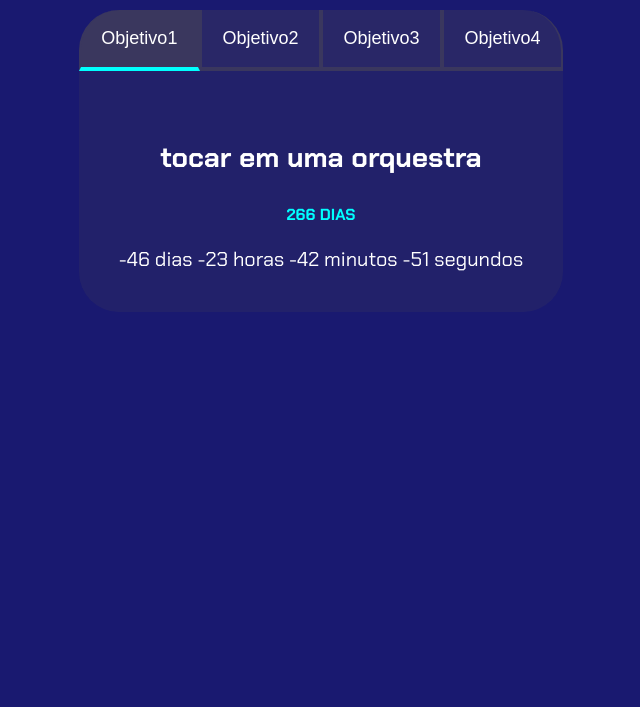
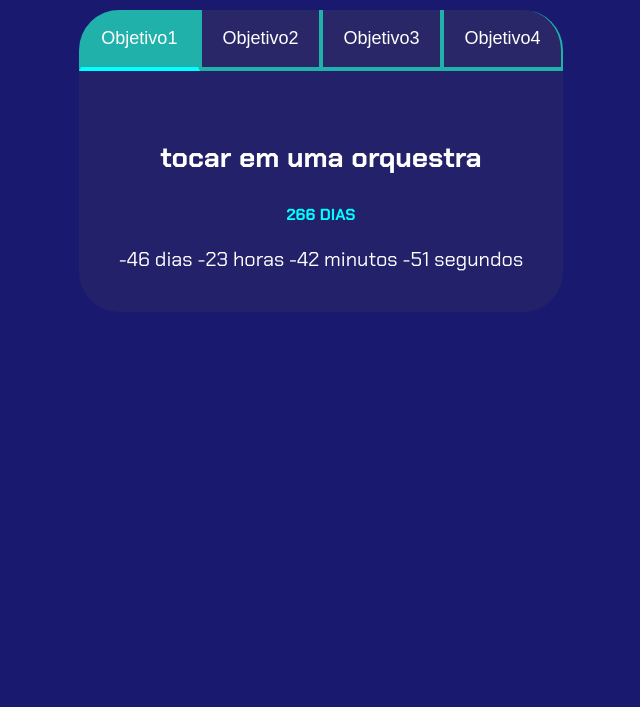
Before and after one commit to miusicos/projeto_de_vida, a plain HTML site: page index.html in a window 1280 px wide. Shown: the part 93-800 px from the top of the page, without its empty margins (319-959 px from the left). Drawn offline with Linux system fonts and the light colour scheme.

Commit message:
Update style.css

```diff
--- a/style.css
+++ b/style.css
@@ -5,7 +5,7 @@
     --cor-de-fundo: #191970;
     --verde: #00FFFF;
     --branco: #FFFFFF;
-    --botao-ativo: #3A375E;
+    --botao-ativo: #20B2AA;
     --botao-inativo: rgba(58, 55, 94, 0.5);
     --texto-fundo: rgba(58, 55, 94, 0.3);
 }
```
